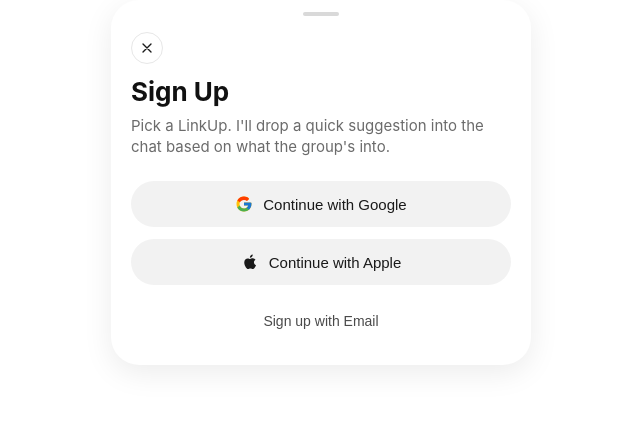
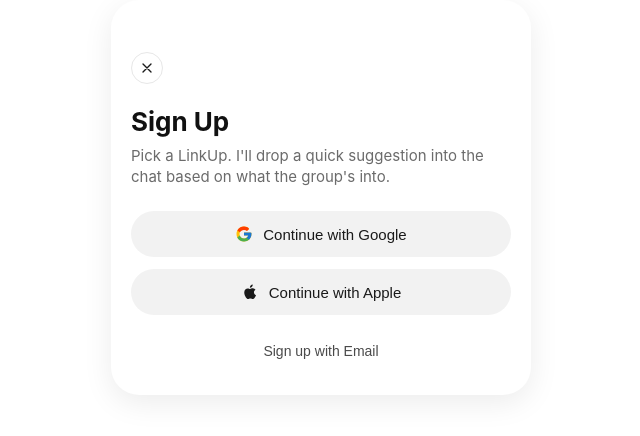
Before and after one commit to INIMONEY234/Plana, a React (Vite) app: page /signup in a window 1280 px wide. Shown: the top 436 px of the page, without its empty margins (319-959 px from the left). Built offline with nearby package versions, Linux system fonts and the light colour scheme.

Commit message:
Minor fix on Sign Up Page

```diff
--- a/src/assets/styles/SignUp.css
+++ b/src/assets/styles/SignUp.css
@@ -12,19 +12,12 @@
   box-shadow: 0 8px 30px rgba(0, 0, 0, 0.08);
 }
 
-.signup-handle {
-  width: 36px;
-  height: 4px;
-  border-radius: 2px;
-  background: #d9d9d9;
-  margin: 0 auto 16px;
-}
-
 .signup-top {
   display: flex;
   align-items: flex-start;
   justify-content: space-between;
-  margin-bottom: 8px;
+  margin-top: 40px;
+  margin-bottom: 18px;
 }
 
 .signup-close {
--- a/src/pages/SignUp.tsx
+++ b/src/pages/SignUp.tsx
@@ -26,7 +26,7 @@ const SignUp: React.FC<SignUpProps> = ({ onGoogle, onApple, onEmail, avatarUrl }
 
   return (
     <div className="signup-sheet">
-      <div className="signup-handle" />
+
 
       <div className="signup-top">
         <button
```
